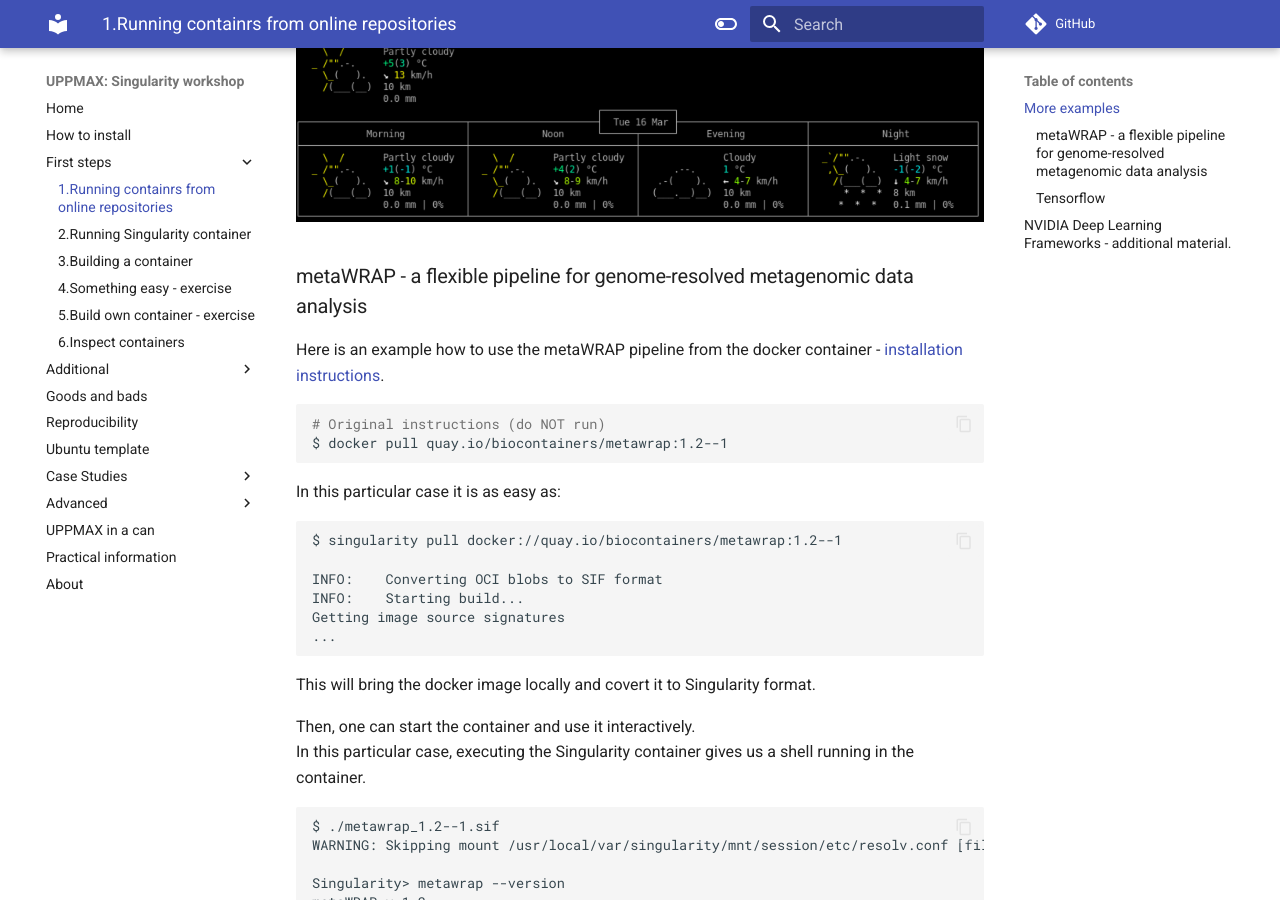
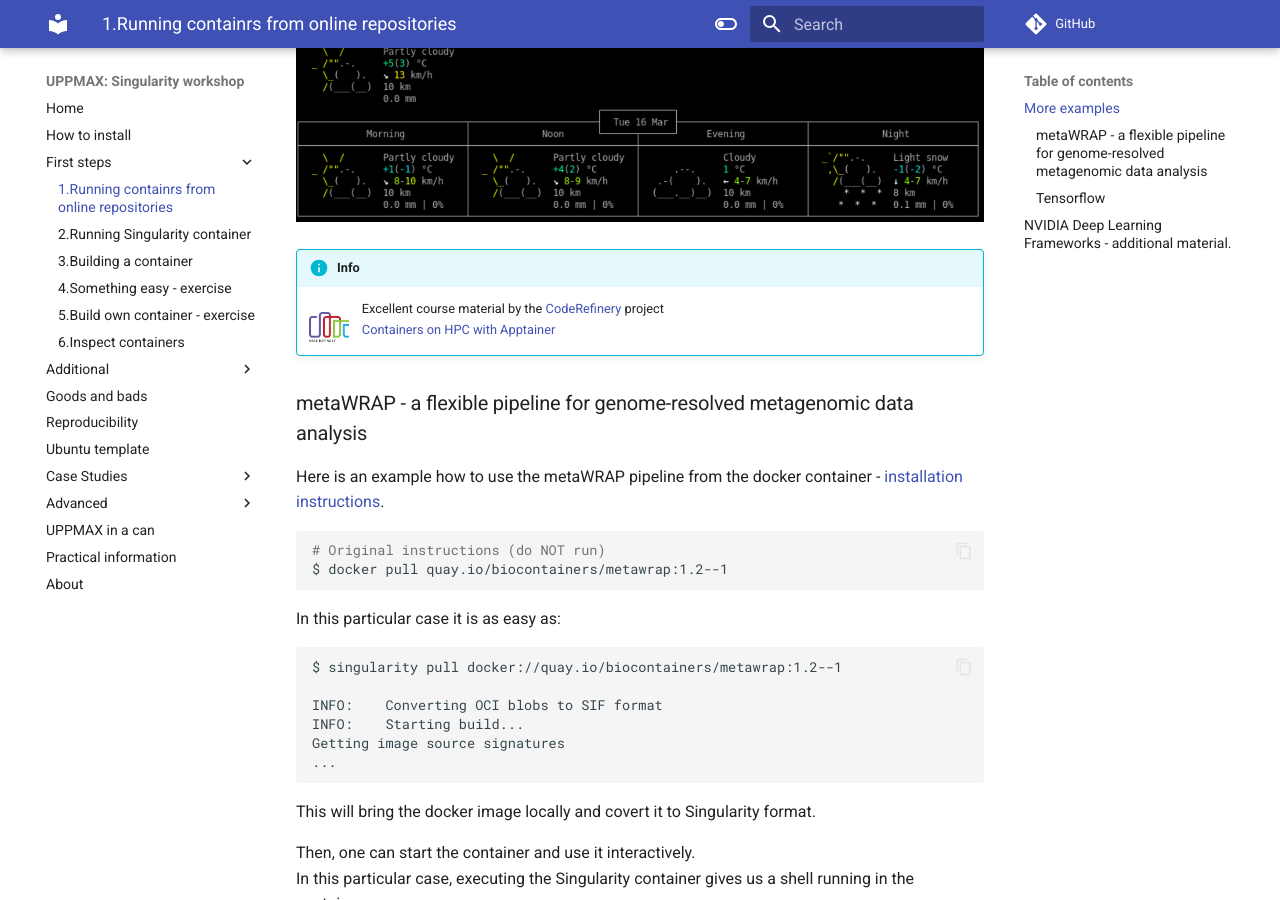
Before and after one commit to pmitev/UPPMAX-Singularity-workshop, an MkDocs documentation site: the page built from docs/remote_repositories.md, in a window 1280 px wide and 900 px high, scrolled down 2061 px. Built offline with MkDocs 1.6.1 and Material for MkDocs 9.7.7, drawn with Linux system fonts in a browser that asks for light colours; comment, search, counter and statistics services are not loaded.

Commit message:
Coderefinery link

````diff
--- a/docs/remote_repositories.md
+++ b/docs/remote_repositories.md
@@ -92,6 +92,11 @@
 ```
 ![output](images/wttr.png)
 
+
+!!! INFO
+    ![Coderefinery](./images/coderefinery.png){ width="40", align=left } Excellent course material by the [CodeRefinery](https://coderefinery.org/) project
+    [Containers on HPC with Apptainer](https://coderefinery.github.io/hpc-containers/)
+
 ### metaWRAP - a flexible pipeline for genome-resolved metagenomic data analysis
 
 Here is an example how to use the metaWRAP pipeline from the docker container - [installation instructions](https://github.com/bxlab/metaWRAP#docker-installation).
````
Also changed, not shown: docs/images/coderefinery.png (added).
